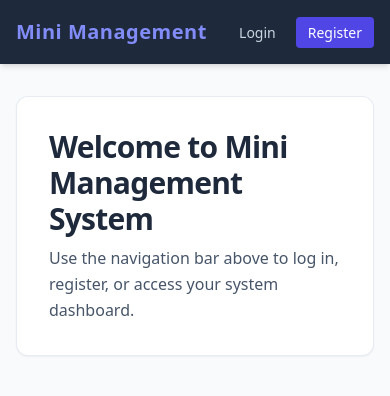
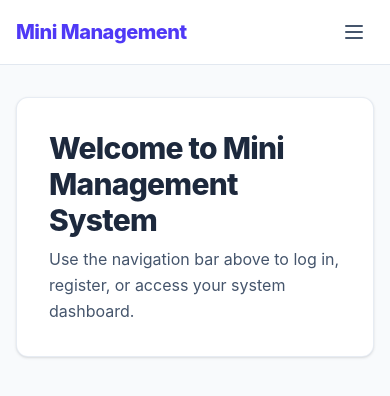
Before and after one commit to andreikristoffermanrique/mini-management-system-midterms, a React app in the folder frontend/: page / in a window 390 px wide. Shown: the top 396 px of the page. Built offline with nearby package versions, Linux system fonts and the light colour scheme; the HTML template or start-up script is replaced by a standard one.

Commit message:
UI-07: Fix Tailwind CSS v4 dependencies and finalize responsive UI layout

```diff
--- a/frontend/package.json
+++ b/frontend/package.json
@@ -10,8 +10,10 @@
     "preview": "vite preview"
   },
   "dependencies": {
+    "@tailwindcss/vite": "^4.3.3",
     "react": "^19.2.8",
-    "react-dom": "^19.2.8"
+    "react-dom": "^19.2.8",
+    "tailwindcss": "^4.3.3"
   },
   "devDependencies": {
     "@types/react": "^19.2.18",
@@ -21,7 +23,6 @@
     "oxlint": "^1.81.0",
     "postcss": "^8.5.29",
     "react-router-dom": "^7.18.4",
-    "tailwindcss": "^3.4.19",
     "vite": "^8.3.0"
   }
 }
--- a/frontend/src/components/Navbar.jsx
+++ b/frontend/src/components/Navbar.jsx
@@ -1,78 +1,150 @@
-import React from 'react';
+import React, { useState } from 'react';
 import { Link, useNavigate } from 'react-router-dom';
 
 export default function Navbar({ user, onLogout }) {
   const navigate = useNavigate();
+  const [isOpen, setIsOpen] = useState(false);
 
-  const handleLogout = () => {
-    if (onLogout) {
-      onLogout();
-    } else {
-      localStorage.removeItem('token');
-      localStorage.removeItem('user');
-    }
+  const handleLogoutClick = () => {
+    onLogout();
+    setIsOpen(false);
     navigate('/login');
   };
 
   return (
-    <nav className="bg-slate-800 text-white shadow-md">
+    <header className="bg-white border-b border-slate-200 sticky top-0 z-50">
       <div className="max-w-7xl mx-auto px-4 sm:px-6 lg:px-8">
-        <div className="flex items-center justify-between h-16">
+        <div className="flex justify-between items-center h-16">
 
-          {/* Brand / Logo */}
-          <div className="flex items-center space-x-3">
-            <Link to="/" className="text-xl font-bold tracking-wide text-indigo-400 hover:text-indigo-300">
-              Mini Management
-            </Link>
-          </div>
+          {/* Logo / Brand Name */}
+          <Link to="/" className="text-xl font-extrabold text-indigo-600 tracking-tight hover:text-indigo-500 transition">
+            Mini Management
+          </Link>
 
-          {/* Navigation Links: Home, Dashboard, Records */}
-          <div className="hidden md:flex space-x-6 text-sm font-medium">
-            <Link to="/" className="hover:text-indigo-300 transition">
+          {/* Desktop Navigation Links */}
+          <nav className="hidden md:flex items-center space-x-6">
+            <Link to="/" className="text-slate-600 hover:text-indigo-600 font-medium text-sm transition">
               Home
             </Link>
-            <Link to="/dashboard" className="hover:text-indigo-300 transition">
+            <Link to="/dashboard" className="text-slate-600 hover:text-indigo-600 font-medium text-sm transition">
               Dashboard
             </Link>
-            <Link to="/records" className="hover:text-indigo-300 transition">
+            <Link to="/records" className="text-slate-600 hover:text-indigo-600 font-medium text-sm transition">
               Records
             </Link>
+
+            {/* Auth Actions (Desktop) */}
+            <div className="flex items-center space-x-3 border-l border-slate-200 pl-6">
+              {user ? (
+                <>
+                  <span className="text-xs font-semibold text-slate-500 bg-slate-100 px-2.5 py-1 rounded-full">
+                    {user.username || 'User'}
+                  </span>
+                  <button
+                    onClick={handleLogoutClick}
+                    className="text-sm font-medium text-red-600 hover:text-red-700 hover:bg-red-50 px-3 py-1.5 rounded-lg transition"
+                  >
+                    Logout
+                  </button>
+                </>
+              ) : (
+                <>
+                  <Link
+                    to="/login"
+                    className="text-sm font-medium text-slate-700 hover:text-indigo-600 px-3 py-1.5 rounded-lg transition"
+                  >
+                    Log In
+                  </Link>
+                  <Link
+                    to="/register"
+                    className="text-sm font-medium text-white bg-indigo-600 hover:bg-indigo-500 px-4 py-1.5 rounded-lg shadow-sm transition"
+                  >
+                    Register
+                  </Link>
+                </>
+              )}
+            </div>
+          </nav>
+
+          {/* Mobile Hamburger Button */}
+          <div className="flex md:hidden">
+            <button
+              onClick={() => setIsOpen(!isOpen)}
+              type="button"
+              className="text-slate-600 hover:text-slate-900 focus:outline-none p-2 rounded-md"
+              aria-label="Toggle Menu"
+            >
+              <svg className="h-6 w-6" fill="none" viewBox="0 0 24 24" stroke="currentColor">
+                {isOpen ? (
+                  <path strokeLinecap="round" strokeLinejoin="round" strokeWidth="2" d="M6 18L18 6M6 6l12 12" />
+                ) : (
+                  <path strokeLinecap="round" strokeLinejoin="round" strokeWidth="2" d="M4 6h16M4 12h16M4 18h16" />
+                )}
+              </svg>
+            </button>
           </div>
+        </div>
+      </div>
 
-          {/* User Status / Actions */}
-          <div className="flex items-center space-x-4">
+      {/* Mobile Menu Drawer */}
+      {isOpen && (
+        <div className="md:hidden border-t border-slate-200 bg-slate-50 px-4 pt-3 pb-4 space-y-2">
+          <Link
+            to="/"
+            onClick={() => setIsOpen(false)}
+            className="block text-slate-700 hover:bg-slate-200/60 px-3 py-2 rounded-md font-medium text-base"
+          >
+            Home
+          </Link>
+          <Link
+            to="/dashboard"
+            onClick={() => setIsOpen(false)}
+            className="block text-slate-700 hover:bg-slate-200/60 px-3 py-2 rounded-md font-medium text-base"
+          >
+            Dashboard
+          </Link>
+          <Link
+            to="/records"
+            onClick={() => setIsOpen(false)}
+            className="block text-slate-700 hover:bg-slate-200/60 px-3 py-2 rounded-md font-medium text-base"
+          >
+            Records
+          </Link>
+
+          <div className="border-t border-slate-200 pt-3 mt-2">
             {user ? (
-              <>
-                <span className="text-xs bg-slate-700 px-3 py-1 rounded-full text-slate-300 border border-slate-600">
-                  {user.role ? user.role.toUpperCase() : 'USER'}: {user.username || user.name}
+              <div className="flex items-center justify-between">
+                <span className="text-sm font-semibold text-slate-600 bg-slate-200 px-3 py-1 rounded-full">
+                  {user.username || 'User'}
                 </span>
                 <button
-                  onClick={handleLogout}
-                  className="bg-red-600 hover:bg-red-500 text-white text-sm px-3 py-1.5 rounded transition"
+                  onClick={handleLogoutClick}
+                  className="text-sm font-medium text-red-600 hover:bg-red-50 px-3 py-1.5 rounded-lg"
                 >
                   Logout
                 </button>
-              </>
+              </div>
             ) : (
-              <div className="space-x-2">
+              <div className="flex flex-col space-y-2">
                 <Link
                   to="/login"
-                  className="text-sm px-3 py-1.5 rounded text-slate-300 hover:text-white transition"
+                  onClick={() => setIsOpen(false)}
+                  className="w-full text-center text-sm font-medium text-slate-700 bg-white border border-slate-300 py-2 rounded-lg"
                 >
-                  Login
+                  Log In
                 </Link>
                 <Link
                   to="/register"
-                  className="text-sm bg-indigo-600 hover:bg-indigo-500 text-white px-3 py-1.5 rounded transition"
+                  onClick={() => setIsOpen(false)}
+                  className="w-full text-center text-sm font-medium text-white bg-indigo-600 py-2 rounded-lg shadow-sm"
                 >
                   Register
                 </Link>
               </div>
             )}
           </div>
-
         </div>
-      </div>
-    </nav>
+      )}
+    </header>
   );
 }
--- a/frontend/src/styles/index.css
+++ b/frontend/src/styles/index.css
@@ -1,3 +1 @@
-@tailwind base;
-@tailwind components;
-@tailwind utilities;
+@import "tailwindcss";
--- a/frontend/vite.config.js
+++ b/frontend/vite.config.js
@@ -1,7 +1,10 @@
+import { defineConfig } from 'vite'
 import react from '@vitejs/plugin-react'
-import { defineConfig } from 'vite'
+import tailwindcss from '@tailwindcss/vite'
 
-// https://vite.dev/config/
 export default defineConfig({
-  plugins: [react()],
+  plugins: [
+    react(),
+    tailwindcss(),
+  ],
 })
```
Also changed, not shown: 1 other file (tests, documents, lock files or other folders).
